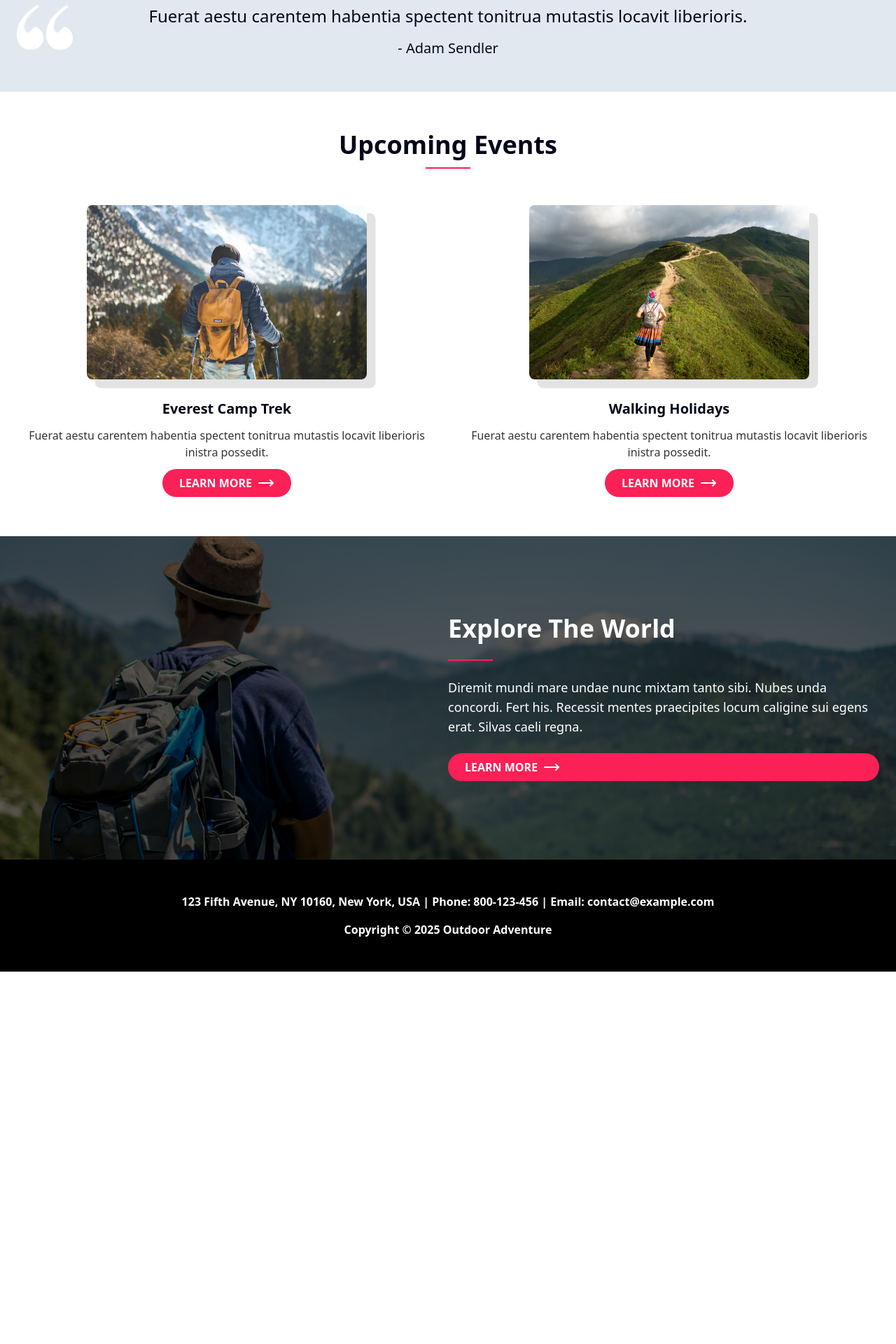
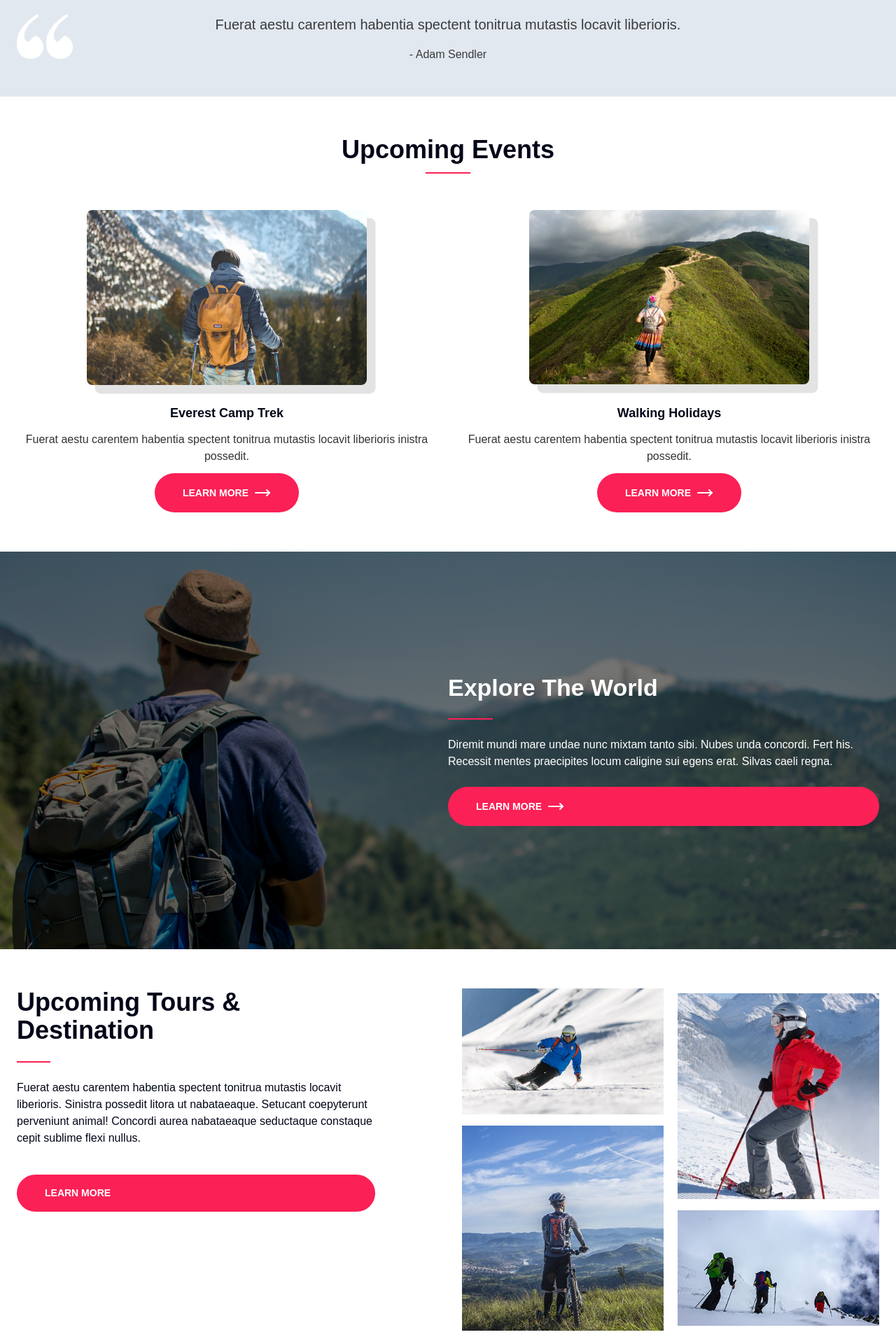
Before and after one commit to arkogain/outdoor-adventures-nextjs, a Next.js app: page / in a window 1280 px wide. Shown: the part 580-2500 px from the top of the page at 70% size. Before the commit the page ends 1968 px from the top, so only its background shows below. Built offline with nearby package versions, Linux system fonts and the light colour scheme.

Commit message:
Add fonts and Complete Hero Section !!
small change on button , use perfect fonts and size .

```diff
--- a/src/app/globals.css
+++ b/src/app/globals.css
@@ -6,6 +6,8 @@
 @theme {
   --color-radical-red: #fb2056;
   --color-hover-red: #da1c4b;
+  --font-primary: --font-montserrat, sans-serif;
+  --font-secondary: --font-noto-sans, sans-serif;
 }
 
 @theme inline {
--- a/src/app/page.tsx
+++ b/src/app/page.tsx
@@ -3,6 +3,7 @@ import Hero from "@/components/Hero/Hero";
 import Quote from "@/components/HomePage/Quote";
 import UpcomingSec from "@/components/HomePage/UpcomingSec";
 import { Metadata } from "next";
+import ToursDesitinations from "@/components/HomePage/ToursDesitinations";
 
 export const metadata: Metadata = {
   title: "Home || outdoor-adventures-nextjs",
@@ -22,6 +23,9 @@ const page = () => {
 
       {/* Explore section  */}
       <ExploreSection />
+
+      {/* Tours and destination sec  */}
+      <ToursDesitinations />
     </>
   );
 };
--- a/src/components/Hero/Hero.tsx
+++ b/src/components/Hero/Hero.tsx
@@ -3,7 +3,7 @@ import LinkBtn from "../LinkBtn";
 const Hero = () => {
   return (
     <>
-      <div className="bg-[url('/home/hero-bg.jpg')] bg-cover bg-fixed bg-center bg-no-repeat">
+      <div className="font-primary bg-[url('/home/hero-bg.jpg')] bg-cover bg-fixed bg-center bg-no-repeat">
         <div className="text-background grid place-items-center gap-1 bg-black/65 py-28 lg:py-44">
           <div className="text-xl font-bold lg:text-2xl">
             Explore the Colourful World
--- a/src/components/HomePage/ExploreSection.tsx
+++ b/src/components/HomePage/ExploreSection.tsx
@@ -5,25 +5,27 @@ const ExploreSection = () => {
   return (
     <>
       <section className="bg-[url('/home/section-bg.jpg')] bg-cover bg-fixed bg-center bg-no-repeat">
-        <div className="text-background bg-black/65 py-28">
+        <div className="text-background bg-black/55 py-44">
           <div className="mx-auto grid max-w-7xl grid-cols-1 px-6 lg:grid-cols-2">
             <div className="hidden lg:block"></div>
 
             <div className="space-y-6 text-start">
-              <div className="text-4xl font-bold">Explore The World</div>
+              <div className="font-primary text-4xl text-[34px] font-bold">
+                Explore The World
+              </div>
 
               {/* border section  */}
               <div className="bg-radical-red h-0.5 w-16"></div>
 
-              <div className="text-lg">
+              <div className="font-secondary text-[16px]">
                 Diremit mundi mare undae nunc mixtam tanto sibi. Nubes unda
                 concordi. Fert his. Recessit mentes praecipites locum caligine
                 sui egens erat. Silvas caeli regna.
               </div>
 
               {/* Button  */}
-              <LinkBtn className="text-background flex w-[185] gap-2">
-                LEARN MORE <MoveRight />{" "}
+              <LinkBtn className="w-[210]">
+                LEARN MORE <MoveRight />
               </LinkBtn>
             </div>
           </div>
--- a/src/components/HomePage/Quote.tsx
+++ b/src/components/HomePage/Quote.tsx
@@ -11,12 +11,12 @@ const Quote = () => {
           alt="Quote-Image"
           className="h-16 w-20 lg:absolute lg:left-6"
         />
-        <div className="space-y-4 text-center">
-          <div className="text-2xl">
+        <div className="font-secondary space-y-4 text-center text-black/75">
+          <div className="text-[20px]">
             Fuerat aestu carentem habentia spectent tonitrua mutastis locavit
             liberioris.
           </div>
-          <div className="text-xl">- Adam Sendler</div>
+          <div className="text-[16px]">- Adam Sendler</div>
         </div>
       </div>
     </section>
--- /dev/null
+++ b/src/components/HomePage/ToursDesitinations.tsx
@@ -0,0 +1,65 @@
+import Image from "next/image";
+import LinkBtn from "../LinkBtn";
+
+const ToursDesitinations = () => {
+  return (
+    <>
+      <section className="mx-auto grid max-w-7xl grid-cols-1 gap-10 px-6 py-14 lg:grid-cols-2">
+        {/* colomns 1  */}
+        <div className="space-y-6 lg:w-lg">
+          <div className="font-primary text-2xl font-[800] lg:text-4xl">
+            Upcoming Tours & Destination
+          </div>
+          <div className="bg-radical-red h-0.5 w-12"></div>
+          <div className="font-black/65 font-secondary mb-10 text-[16px]">
+            Fuerat aestu carentem habentia spectent tonitrua mutastis locavit
+            liberioris. Sinistra possedit litora ut nabataeaque. Setucant
+            coepyterunt perveniunt animal! Concordi aurea nabataeaque seductaque
+            constaque cepit sublime flexi nullus.
+          </div>
+          <LinkBtn className="w-[180]">LEARN MORE</LinkBtn>
+        </div>
+
+        {/* coloms 2  */}
+        <div className="grid grid-cols-1 place-items-center gap-5 lg:col-span-1 lg:grid-cols-2">
+          <div className="space-y-4">
+            <Image
+              src={"/home/upcoming-1.jpg"}
+              height={400}
+              width={400}
+              alt="Image-01"
+              className="h-auto w-full rounded-[4]"
+            />
+
+            <Image
+              src={"/home/upcoming-3.jpg"}
+              height={400}
+              width={400}
+              alt="Image-02"
+              className="h-[300] w-full rounded-[4]"
+            />
+          </div>
+          <div className="space-y-4">
+            <Image
+              src={"/home/upcoming-2.jpg"}
+              height={400}
+              width={400}
+              alt="Image-03"
+              className="h-[300] w-full rounded-[4]"
+            />
+
+            <Image
+              src={"/home/upcoming-4.jpg"}
+              height={400}
+              width={400}
+              alt="Image-04"
+              className="h-[180] w-full rounded-[4]"
+            />
+          </div>
+        </div>
+      </section>
+    </>
+  );
+};
+
+export default ToursDesitinations;
--- a/src/components/HomePage/UpcomingSec.tsx
+++ b/src/components/HomePage/UpcomingSec.tsx
@@ -3,8 +3,8 @@ import { MoveRight } from "lucide-react";
 import Image from "next/image";
 const UpcomingSec = () => {
   return (
-    <section className="mx-auto grid max-w-7xl place-items-center gap-3 px-6 py-14">
-      <div className="text-4xl font-bold">Upcoming Events</div>
+    <section className="mx-auto grid max-w-7xl place-items-center gap-3 px-6 py-14 text-center">
+      <div className="font-primary text-4xl font-bold">Upcoming Events</div>
 
       <div className="bg-radical-red h-0.5 w-16"></div>
 
@@ -22,10 +22,12 @@ const UpcomingSec = () => {
           />
 
           {/* text heading  */}
-          <div className="pt-4 text-xl font-bold">Everest Camp Trek</div>
+          <div className="font-primary pt-4 text-xl text-[18px] font-bold">
+            Everest Camp Trek
+          </div>
 
           {/* text discription */}
-          <div className="text-md text-black/80">
+          <div className="font-secondary text-[16px] text-black/80">
             Fuerat aestu carentem habentia spectent tonitrua mutastis locavit
             liberioris inistra possedit.
           </div>
@@ -50,17 +52,19 @@ const UpcomingSec = () => {
           />
 
           {/* text heading  */}
-          <div className="pt-4 text-xl font-bold">Walking Holidays</div>
+          <div className="font-primary pt-4 text-[18px] font-bold">
+            Walking Holidays
+          </div>
 
           {/* text discription */}
-          <div className="text-md text-black/80">
+          <div className="font-secondary text-[16px] text-black/80">
             Fuerat aestu carentem habentia spectent tonitrua mutastis locavit
             liberioris inistra possedit.
           </div>
 
           {/* Button  */}
-          <LinkBtn className="text-background flex gap-2">
-            LEARN MORE <MoveRight />{" "}
+          <LinkBtn className="">
+            LEARN MORE <MoveRight />
           </LinkBtn>
         </div>
       </div>
--- a/src/components/LinkBtn.tsx
+++ b/src/components/LinkBtn.tsx
@@ -12,7 +12,7 @@ const LinkBtn = ({ children, className, ...props }: LinkBtnPropsType) => {
     <Link
       href={"#"}
       className={cn(
-        `bg-radical-red rounded-full px-6 py-2 font-bold`,
+        `bg-radical-red font-secondary flex items-center gap-2 rounded-full px-[40px] py-[16px] text-[14px] font-bold text-white`,
         className,
       )}
       {...props}>
--- /dev/null
+++ b/src/lib/Fonts.ts
@@ -0,0 +1,17 @@
+import { Montserrat, Noto_Sans } from "next/font/google";
+
+export const montserrat = Montserrat({
+  subsets: ["latin"],
+  style: "normal",
+  display: "swap",
+  weight: ["900"],
+  variable: "--font-montserrat",
+});
+
+export const notoSans = Noto_Sans({
+  subsets: ["latin"],
+  weight: ["300", "400", "500", "600", "700"],
+  variable: "--font-noto-sans",
+  style: "normal",
+  display: "swap",
+});
```
